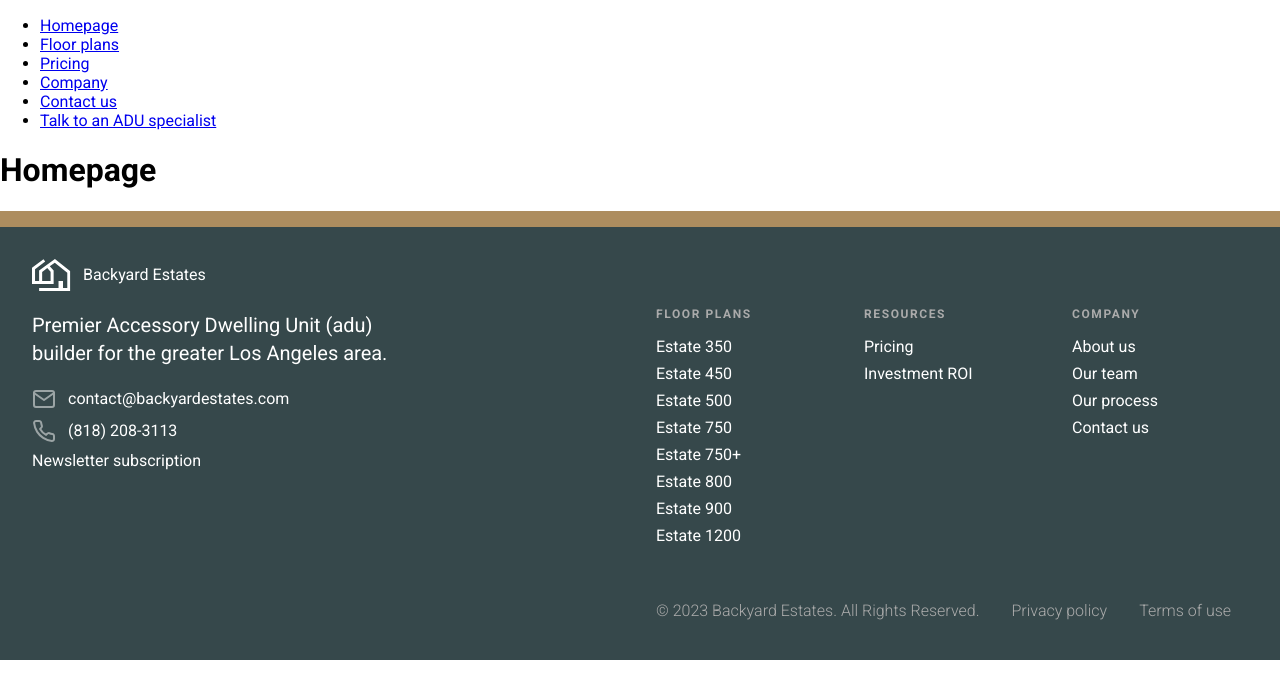
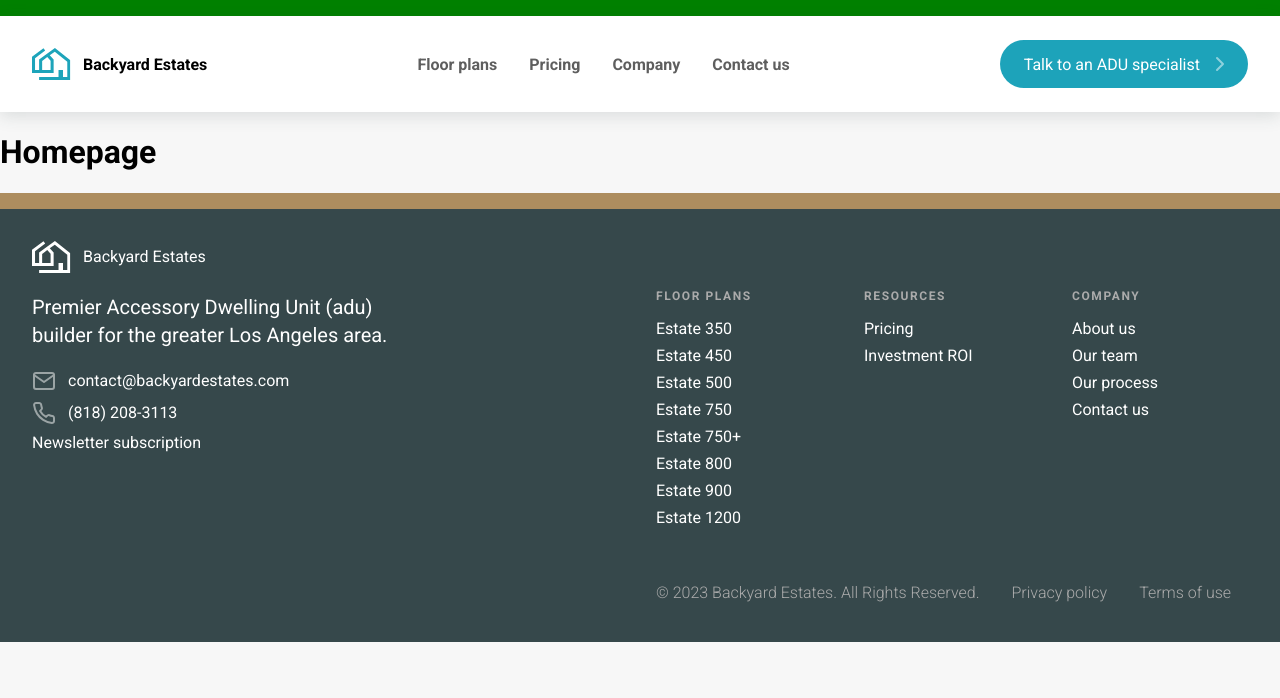
Before and after one commit to backyardestates/backyardestates, a Next.js app: page / in a window 1280 px wide. Shown: the top 698 px of the page. Built offline with nearby package versions, Linux system fonts and the light colour scheme.

Commit message:
Create Navbar component

```diff
--- /dev/null
+++ b/src/components/Navbar/Navbar.module.css
@@ -0,0 +1,39 @@
+.root {
+    padding: 1.5rem 2rem;
+    background: white;
+    box-shadow: 0px 4px 16px 0px rgba(54, 72, 75, 0.15);
+    display: flex;
+    /* border: 5px solid gray; */
+}
+
+.links {
+    display: flex;
+    gap: 32px;
+    justify-content: center;
+    align-items: center;
+    margin: 0;
+    padding: 0;
+    list-style: none;
+    /* border: 1px solid green; */
+}
+
+.links li a {
+    text-decoration: none;
+    color: #5e5e5e;
+    font-weight: 700;
+}
+
+.left {
+    /* display: flex; */
+    flex-grow: 1;
+    /* justify-content: flex-start; */
+    /* border: 1px solid red; */
+}
+
+.right {
+    display: flex;
+    flex-grow: 1;
+    /* justify-self: flex-end; */
+    justify-content: flex-end;
+    /* border: 1px solid blue; */
+}
--- a/src/components/Navbar/index.js
+++ b/src/components/Navbar/index.js
@@ -1,14 +1,54 @@
 import Link from 'next/link'
+import Logo from '../Logo'
+import style from './Navbar.module.css'
 
 export default function Navbar() {
-  return (
-    <nav>
-      <ul><li><Link href="/">Homepage</Link></li>
-      <li><Link href="#">Floor plans</Link></li>
-      <li><Link href="/pricing">Pricing</Link></li>
-      <li><Link href="#">Company</Link></li>
-      <li><Link href="/contact-us">Contact us</Link></li>
-      <li><Link href="/talk-to-an-adu-specialist">Talk to an ADU specialist</Link></li></ul>
-    </nav>
-  )
+    return (
+        <div className="container">
+            <nav className={style.root}>
+                <div className={style.left}>
+                    <Logo />
+                </div>
+                <ul className={style.links}>
+                    <li>
+                        <Link href="#">Floor plans</Link>
+                    </li>
+                    <li>
+                        <Link href="/pricing">Pricing</Link>
+                    </li>
+                    <li>
+                        <Link href="#">Company</Link>
+                    </li>
+                    <li>
+                        <Link href="/contact-us">Contact us</Link>
+                    </li>
+                </ul>
+                <div className={style.right}>
+                    <Link
+                        href="/talk-to-an-adu-specialist"
+                        className="btn-primary"
+                    >
+                        Talk to an ADU specialist
+                        <svg
+                            xmlns="http://www.w3.org/2000/svg"
+                            width="24"
+                            height="24"
+                            viewBox="0 0 24 24"
+                            fill="none"
+                        >
+                            <g opacity="0.5">
+                                <path
+                                    d="M9 18L15 12L9 6"
+                                    stroke="white"
+                                    stroke-width="2"
+                                    stroke-linecap="round"
+                                    stroke-linejoin="round"
+                                />
+                            </g>
+                        </svg>
+                    </Link>
+                </div>
+            </nav>
+        </div>
+    )
 }
--- a/src/layouts/global.css
+++ b/src/layouts/global.css
@@ -1,4 +1,48 @@
 body {
+    display: flex;
     margin: 0;
     padding: 0;
+    background: #f7f7f7;
 }
+
+/* mobile */
+/* Extra small devices (phones, 600px and down) */
+@media only screen and (max-width: 600px) {
+    .container {
+        border-top: 16px solid red;
+    }
+}
+
+/* fluid */
+@media only screen and (min-width: 900px) {
+    .container {
+        border-top: 16px solid green;
+        /* width: 100%; */
+    }
+}
+
+/* fixed */
+@media only screen and (min-width: 1400px) {
+    .container {
+        border-top: 16px solid blue;
+        margin: 0 auto;
+        width: 90rem;
+    }
+}
+
+.btn-primary {
+    display: inline-block;
+    color: white !important;
+    margin: 0;
+    padding: 1rem;
+    border-radius: 1.5rem;
+    background: #1da3ba;
+    text-decoration: none;
+
+    display: flex;
+    height: 3rem;
+    padding: 0rem 1rem 0rem 1.5rem;
+    justify-content: center;
+    align-items: center;
+    gap: 0.5rem;
+}
```
